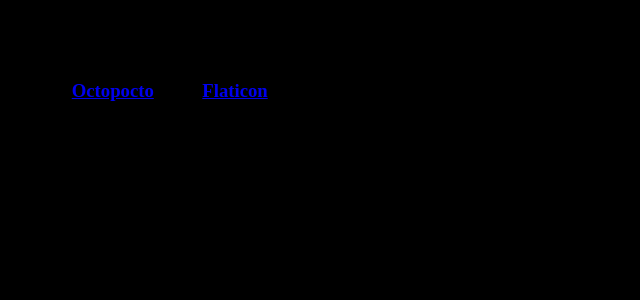
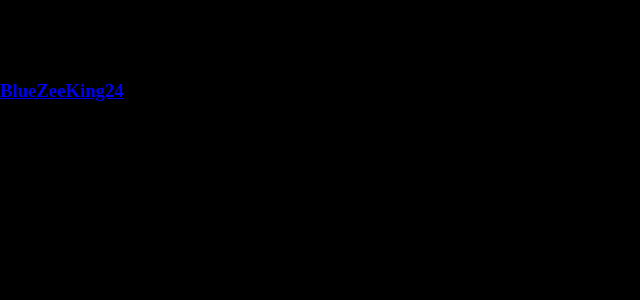
Before and after one commit to BlueZeeKing/blueish, a Next.js app: page / in a window 1280 px wide. Shown: the top 300 px of the page, without its empty margins (0-640 px from the left). Built offline with nearby package versions, Linux system fonts and the light colour scheme.

Commit message:
fix footer and favicon

```diff
--- a/components/footer.js
+++ /dev/null
@@ -1,9 +0,0 @@
-export default function Footer(props) {
-  return (
-    <footer>
-      <h3 className="text-gray-400 text-center absolute w-screen bottom-0 p-6">
-        Icons by <a className="underline hover:text-gray-300" href="https://www.flaticon.com/authors/octopocto" title="Octopocto" target="_blank" rel='noreferrer'>Octopocto</a> from <a className="underline hover:text-gray-300" href="https://www.flaticon.com/" title="Flaticon" target="_blank" rel='noreferrer'>Flaticon</a>
-      </h3>
-    </footer>
-  )
-}
--- a/pages/index.js
+++ b/pages/index.js
@@ -1,13 +1,11 @@
 import Head from 'next/head'
-
-import Footer from '../components/footer'
-
+import Image from 'next/image'
 export default function Home() {
   return (
     <div>
       <Head>
-        <title>blueish.dev</title>
-        <meta name="description" content="Secret Santa main page" />
+        <title>Blueish</title>
+        <meta name="description" content="Blueish.dev home page" />
         <link rel="icon" type="image/svg+xml" href="/favicon.svg" />
       </Head>
 
@@ -17,7 +15,9 @@ export default function Home() {
         <div className="flex-grow"></div>
       </main>
 
-      <Footer />
+      <footer>
+        <h3 className="text-gray-400 text-center absolute w-screen bottom-0 underline p-6"><a href="github.com/BlueZeeKing24">BlueZeeKing24</a></h3>
+      </footer>
     </div>
   )
 }
```
Also changed, not shown: public/favicon.png (deleted).
